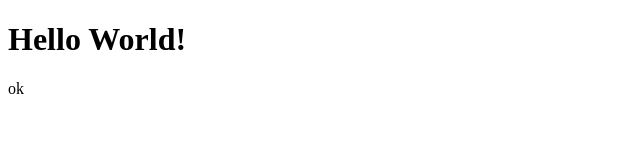
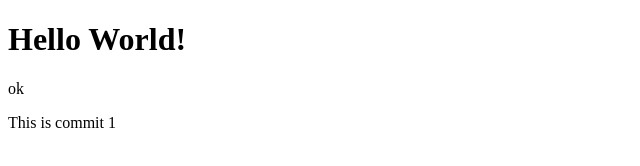
Before and after one commit to RanaJaydip/test, a plain HTML site: page index.html in a window 1280 px wide. Shown: the whole page, without its empty margins (0-640 px from the left). Drawn offline with Linux system fonts and the light colour scheme.

Commit message:
commit 1

```diff
--- a/index.html
+++ b/index.html
@@ -8,5 +8,6 @@
 <body>
     <h1>Hello World!</h1>
     <p>ok</p>
+    <p>This is commit 1</p>
 </body>
 </html>
```
